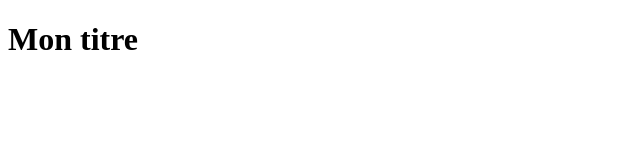
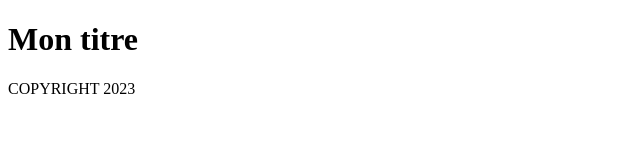
Before and after one commit to Nylunn/DWWM, a plain HTML site: page index.html in a window 1280 px wide. Shown: the whole page, without its empty margins (0-640 px from the left). Drawn offline with Linux system fonts and the light colour scheme.

Commit message:
add copyright

```diff
--- a/index.html
+++ b/index.html
@@ -8,4 +8,5 @@
 <body>
     <h1>Mon titre</h1>
 </body>
+<footer>COPYRIGHT 2023</footer>
 </html>
```
